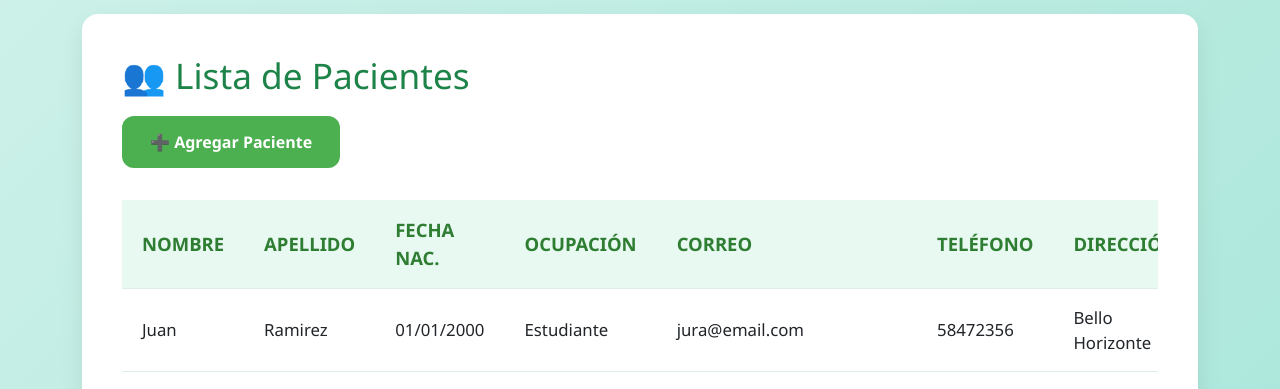
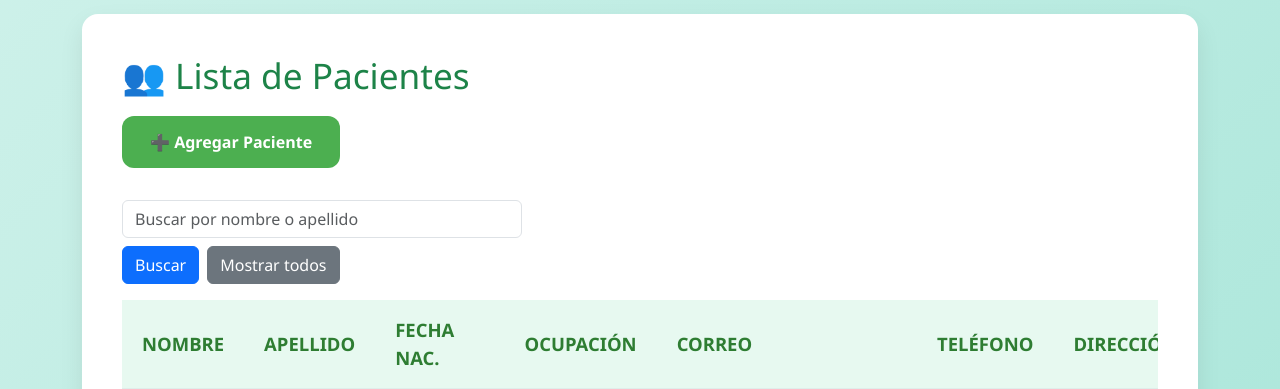
Before and after one commit to GaboGon25/ClinicaWeb, a Django app: page /tabla_paciente/ in a window 1280 px wide. Shown: the part 259-648 px from the top of the page. Run offline with Django 5.2, Linux system fonts and the light colour scheme; data comes from the database, SQL or seed files in the repository; some libraries are stand-ins or nearby versions.

Commit message:
BRBR PATAPIN(Filtrado de paciente listo)

```diff
--- a/ClinicaWeb/JyGDreams/templates/home_citas.html
+++ b/ClinicaWeb/JyGDreams/templates/home_citas.html
@@ -11,6 +11,7 @@
       <i class="bi bi-calendar-plus"></i> Registrar Cita
     </a>
   </div>
+
 
   <div class="row g-4">
     {% if citas %}
--- a/ClinicaWeb/JyGDreams/templates/tabla_patient.html
+++ b/ClinicaWeb/JyGDreams/templates/tabla_patient.html
@@ -14,6 +14,15 @@
             ➕ Agregar Paciente
         </a>
     </div>
+
+    <form method="get" class="mb-3 position-relative" autocomplete="off" style="max-width:400px;">
+      <input type="text" name="q" id="busquedaPaciente" class="form-control" placeholder="Buscar por nombre o apellido" value="{{ query }}">
+      <div id="sugerenciasPacientes" class="list-group position-absolute w-100" style="z-index:10;"></div>
+      <div class="d-flex gap-2 mt-2">
+          <button type="submit" class="btn btn-primary">Buscar</button>
+          <a href="{% url 'tabla_paciente' %}" class="btn btn-secondary">Mostrar todos</a>
+      </div>
+    </form>
 
     <div class="tabla-contenedor">
         <table class="tabla-pacientes">
@@ -65,4 +74,34 @@
 </script>
 {% endif %}
 
+<script>
+document.addEventListener('DOMContentLoaded', function() {
+  const input = document.getElementById('busquedaPaciente');
+  const sugerenciasDiv = document.getElementById('sugerenciasPacientes');
+  input.addEventListener('input', function() {
+    const valor = this.value;
+    if (valor.length > 0) {
+      fetch(`{% url 'ajax_sugerencias_pacientes' %}?q=${valor}`)
+        .then(response => response.json())
+        .then(data => {
+          sugerenciasDiv.innerHTML = '';
+          data.forEach(nombre => {
+            const item = document.createElement('button');
+            item.type = 'button';
+            item.className = 'list-group-item list-group-item-action';
+            item.textContent = nombre;
+            item.onclick = () => {
+              input.value = nombre;
+              sugerenciasDiv.innerHTML = '';
+            };
+            sugerenciasDiv.appendChild(item);
+          });
+        });
+    } else {
+      sugerenciasDiv.innerHTML = '';
+    }
+  });
+});
+</script>
+
 {% endblock %}
--- a/ClinicaWeb/JyGDreams/urls.py
+++ b/ClinicaWeb/JyGDreams/urls.py
@@ -8,7 +8,7 @@ urlpatterns = [
     path('index/', views.index, name='index'),  # ojo aca
     path("logout", views.logout_view, name="logout"),
     path('agregar_paciente/', views.agregar_paciente, name='agregar_paciente'),
-    path('tabla_paciente/', views.tabla_paciente, name='tabla_paciente'),
+    path('tabla_paciente/', views.lista_pacientes, name='tabla_paciente'),
     path('editar_paciente/<int:paciente_id>/', views.editar_paciente, name='editar_paciente'),
     path('cita_pacientes/', views.cita_pacientes, name='cita_pacientes'),
     #path('cuadros_citas/', views.cuadros_citas, name='cuadros_citas'),
@@ -22,4 +22,5 @@ urlpatterns = [
     path('cita/<int:cita_id>/pago/', views.agregar_pago, name='agregar_pago'),
     path('editar_pago/<int:cita_id>/', views.editar_pago, name='editar_pago'),
     path('detalle_pago/<int:cita_id>/', views.detalle_pago, name='detalle_pago'),
+    path('ajax/sugerencias-pacientes/', views.ajax_sugerencias_pacientes, name='ajax_sugerencias_pacientes'),
 ]
--- a/ClinicaWeb/JyGDreams/views.py
+++ b/ClinicaWeb/JyGDreams/views.py
@@ -2,9 +2,11 @@ from django.shortcuts import render, redirect, get_object_or_404
 from django.contrib.auth import authenticate, login
 from django.contrib import messages
 from django.http import HttpResponse
+from django.http import JsonResponse
 from .models import Paciente, Cita, Procedimiento, CitaProcedimiento, Pago
 from django.utils import timezone
 from django.forms import modelformset_factory
+from django.db.models import Q
 
 #def login(request):
     #return render(request, 'login.html')
@@ -263,5 +265,24 @@ def detalle_pago(request, cita_id):
         'paciente': paciente,
     })
 
+def lista_pacientes(request):
+    query = request.GET.get('q', '')
+    pacientes = Paciente.objects.all()
+    if query:
+        pacientes = pacientes.filter(
+            Q(nombre__icontains=query) | Q(apellido__icontains=query)
+        )
+    return render(request, 'tabla_patient.html', {
+        'pacientes': pacientes,
+        'query': query,
+    })
+
+def ajax_sugerencias_pacientes(request):
+    q = request.GET.get('q', '')
+    sugerencias = Paciente.objects.filter(
+        Q(nombre__icontains=q) | Q(apellido__icontains=q)
+    ).values_list('nombre', flat=True).distinct()[:5]
+    return JsonResponse(list(sugerencias), safe=False)
+
 
 # Create your views here.
```
